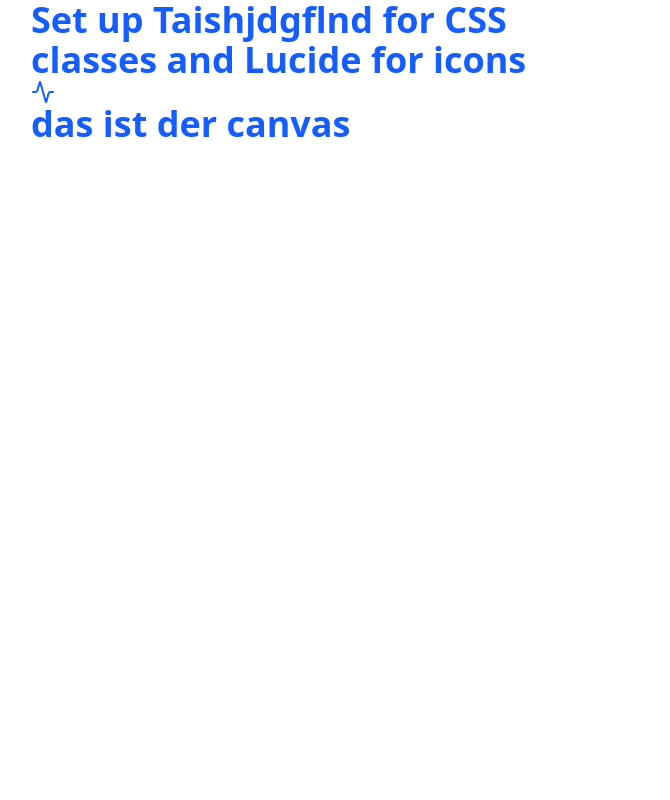
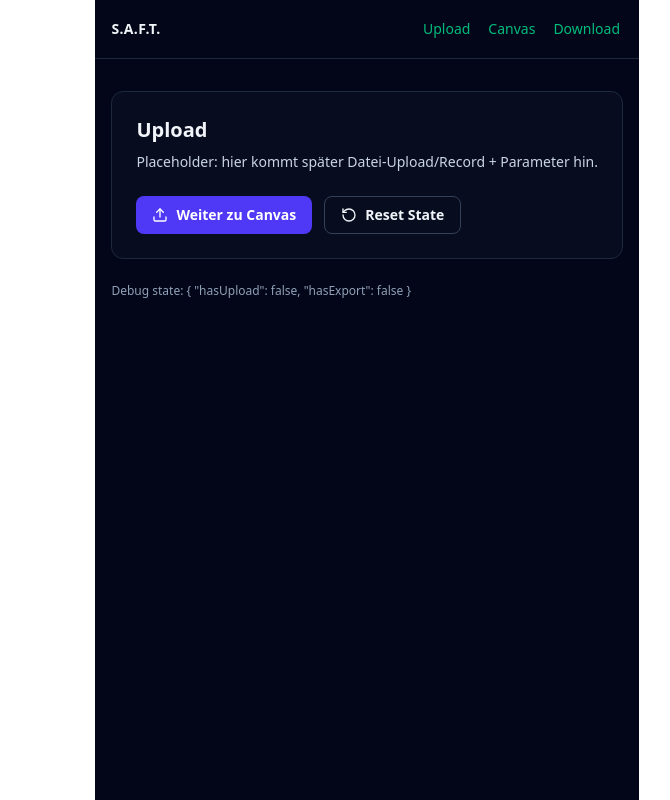
Before and after one commit to Advanced-Software-Engineering-23IKI1/saft, a Vue app in the folder vue-saft/: page /upload in a window 1280 px wide. Shown: the whole page, without its empty margins (1-671 px from the left). Built offline with nearby package versions, Linux system fonts and the light colour scheme.

Commit message:
added basic routing with state checking

```diff
--- a/vue-saft/src/App.vue
+++ b/vue-saft/src/App.vue
@@ -1,12 +1,23 @@
 <script setup>
-import { Activity } from 'lucide-vue-next';
-import  Canvas  from '@/components/Canvas.vue';
+import { RouterLink, RouterView } from 'vue-router'
 </script>
 
+
 <template>
-  <h1 class="text-4xl font-bold text-blue-600">
-    Set up Taishjdgflnd for CSS classes and Lucide for icons
-    <Activity />
-    <Canvas />
-  </h1>
+  <div class="min-h-screen bg-slate-950 text-slate-100">
+    <header class="border-b border-slate-800">
+      <div class="mx-auto flex max-w-5xl items-center justify-between px-4 py-4">
+        <div class="text-sm font-semibold tracking-wide">S.A.F.T.</div>
+        <nav class="flex gap-3 text-sm text-slate-300">
+          <RouterLink class="hover:text-white" to="/upload">Upload</RouterLink>
+          <RouterLink class="hover:text-white" to="/canvas">Canvas</RouterLink>
+          <RouterLink class="hover:text-white" to="/download">Download</RouterLink>
+        </nav>
+      </div>
+    </header>
+
+    <main class="mx-auto max-w-5xl px-4 py-8">
+      <RouterView />
+    </main>
+  </div>
 </template>
--- a/vue-saft/src/components/Canvas.vue
+++ /dev/null
@@ -1,9 +0,0 @@
-<script setup>
-
-</script>
-
-<template>
-  <h1 class="text-4xl font-bold text-blue-600">
-    das ist der canvas
-  </h1>
-</template>
--- /dev/null
+++ b/vue-saft/src/components/ui/Button.vue
@@ -0,0 +1,42 @@
+<script setup>
+const props = defineProps({
+  variant: { type: String, default: 'primary' }, // primary | outline | success
+  size: { type: String, default: 'md' }, // sm | md
+  type: { type: String, default: 'button' },
+  disabled: { type: Boolean, default: false },
+  className: { type: String, default: '' },
+})
+
+defineEmits(['click'])
+
+const base =
+  'inline-flex items-center justify-center gap-2 rounded-lg font-semibold transition focus:outline-none focus:ring-2 focus:ring-indigo-400'
+
+const variants = {
+  primary: 'bg-indigo-600 text-white',
+  success: 'bg-emerald-600 text-white',
+  outline: 'border border-slate-700 text-slate-100 bg-transparent hover:bg-slate-800',
+}
+
+const sizes = {
+  sm: 'px-3 py-1.5 text-sm',
+  md: 'px-4 py-2 text-sm',
+}
+</script>
+
+<template>
+  <button
+    :type="type"
+    :disabled="disabled"
+    :class="[
+      base,
+      variants[variant] ?? variants.primary,
+      sizes[size] ?? sizes.md,
+      disabled ? 'opacity-60 cursor-not-allowed' : 'hover:brightness-110',
+      className,
+    ]"
+    @click="$emit('click', $event)"
+  >
+    <slot />
+  </button>
+</template>
--- /dev/null
+++ b/vue-saft/src/components/ui/Card.vue
@@ -0,0 +1,11 @@
+<script setup>
+defineProps({
+  className: { type: String, default: '' },
+})
+</script>
+
+<template>
+  <div :class="['rounded-xl border border-slate-800 bg-slate-900/40 p-6', className]">
+    <slot />
+  </div>
+</template>
--- a/vue-saft/src/main.js
+++ b/vue-saft/src/main.js
@@ -2,5 +2,6 @@
 
 import { createApp } from 'vue'
 import App from './App.vue'
+import router from './router'
 
-createApp(App).mount('#app')
+createApp(App).use(router).mount('#app')
--- /dev/null
+++ b/vue-saft/src/router/index.js
@@ -0,0 +1,30 @@
+import { createRouter, createWebHistory } from 'vue-router'
+import UploadView from '@/views/UploadView.vue'
+import CanvasView from '@/views/CanvasView.vue'
+import DownloadView from '@/views/DownloadView.vue'
+import NotFoundView from '@/views/NotFoundView.vue'
+import { getState } from '@/store/saftState'
+
+const routes = [
+  { path: '/', redirect: '/upload' },
+  { path: '/upload', name: 'upload', component: UploadView },
+  { path: '/canvas', name: 'canvas', component: CanvasView, meta: { requiresUpload: true } },
+  { path: '/download', name: 'download', component: DownloadView, meta: { requiresExport: true } },
+  { path: '/:catchAll(.*)', name: 'not-found', component: NotFoundView, meta: { requiresExport: true } },
+]
+
+const router = createRouter({
+  history: createWebHistory(),
+  routes,
+})
+
+router.beforeEach((to) => {
+  const state = getState()
+
+  if (to.meta.requiresUpload && !state.hasUpload) return { name: 'upload' }
+  if (to.meta.requiresExport && !state.hasExport) return { name: 'canvas' }
+
+  return true
+})
+
+export default router
--- /dev/null
+++ b/vue-saft/src/store/saftState.js
@@ -0,0 +1,30 @@
+// Modul für den “App-Zustand” (z.B. ob etwas hochgeladen wurde).
+
+import { loadJSON, saveJSON, remove } from '@/utils/storage'
+
+const KEY = 'saft.state.v1'
+
+let state = loadJSON(KEY, {
+  hasUpload: false,
+  hasExport: false,
+})
+
+export function getState() {
+  return state
+}
+
+export function setHasUpload(value) {
+  state.hasUpload = Boolean(value)
+  if (!state.hasUpload) state.hasExport = false
+  saveJSON(KEY, state)
+}
+
+export function setHasExport(value) {
+  state.hasExport = Boolean(value)
+  saveJSON(KEY, state)
+}
+
+export function resetState() {
+  state = { hasUpload: false, hasExport: false }
+  remove(KEY)
+}
--- /dev/null
+++ b/vue-saft/src/utils/storage.js
@@ -0,0 +1,18 @@
+// Kapselt sessionStorage/localStorage, damit später nicht überall Strings/JSON geparsed werden müssen
+
+export function loadJSON(key, fallback) {
+  try {
+    const raw = sessionStorage.getItem(key)
+    return raw ? JSON.parse(raw) : fallback
+  } catch {
+    return fallback
+  }
+}
+
+export function saveJSON(key, value) {
+  sessionStorage.setItem(key, JSON.stringify(value))
+}
+
+export function remove(key) {
+  sessionStorage.removeItem(key)
+}
--- /dev/null
+++ b/vue-saft/src/views/CanvasView.vue
@@ -0,0 +1,47 @@
+<template>
+  <section class="space-y-6">
+    <Card>
+      <h1 class="text-xl font-semibold">Canvas</h1>
+      <p class="mt-2 text-sm text-slate-300">
+        Placeholder: hier kommt später Spektrogramm + Edit-Tools hin.
+      </p>
+
+      <div class="mt-6 flex flex-wrap gap-3">
+        <Button variant="outline" @click="back">
+          <ArrowLeft class="h-4 w-4" />
+          Zurück zu Upload
+        </Button>
+
+        <Button variant="success" @click="goNext">
+          <Wand2 class="h-4 w-4" />
+          „Export ready“ → Download
+        </Button>
+      </div>
+    </Card>
+
+    <div class="text-xs text-slate-400">
+      Debug state: {{ state }}
+    </div>
+  </section>
+</template>
+
+<script setup>
+import { computed } from 'vue'
+import { useRouter } from 'vue-router'
+import { ArrowLeft, Wand2 } from 'lucide-vue-next'
+import Card from '@/components/ui/Card.vue'
+import Button from '@/components/ui/Button.vue'
+import { getState, setHasExport } from '@/store/saftState'
+
+const router = useRouter()
+const state = computed(() => getState())
+
+function back() {
+  router.push({ name: 'upload' })
+}
+
+function goNext() {
+  setHasExport(true)
+  router.push({ name: 'download' })
+}
+</script>
--- /dev/null
+++ b/vue-saft/src/views/DownloadView.vue
@@ -0,0 +1,47 @@
+<template>
+  <section class="space-y-6">
+    <Card>
+      <h1 class="text-xl font-semibold">Download</h1>
+      <p class="mt-2 text-sm text-slate-300">
+        Placeholder: hier kommt später Abspielen/Download hin.
+      </p>
+
+      <div class="mt-6 flex flex-wrap gap-3">
+        <Button variant="outline" @click="back">
+          <ArrowLeft class="h-4 w-4" />
+          Zurück zu Canvas
+        </Button>
+
+        <Button variant="primary" @click="startOver">
+          <Home class="h-4 w-4" />
+          Neuer Durchlauf
+        </Button>
+      </div>
+    </Card>
+
+    <div class="text-xs text-slate-400">
+      Debug state: {{ state }}
+    </div>
+  </section>
+</template>
+
+<script setup>
+import { computed } from 'vue'
+import { useRouter } from 'vue-router'
+import { ArrowLeft, Home } from 'lucide-vue-next'
+import Card from '@/components/ui/Card.vue'
+import Button from '@/components/ui/Button.vue'
+import { getState, resetState } from '@/store/saftState'
+
+const router = useRouter()
+const state = computed(() => getState())
+
+function back() {
+  router.push({ name: 'canvas' })
+}
+
+function startOver() {
+  resetState()
+  router.push({ name: 'upload' })
+}
+</script>
--- /dev/null
+++ b/vue-saft/src/views/NotFoundView.vue
@@ -0,0 +1,3 @@
+<script setup></script>
+
+<template></template>
--- /dev/null
+++ b/vue-saft/src/views/UploadView.vue
@@ -0,0 +1,48 @@
+<template>
+  <section class="space-y-6">
+    <Card>
+      <h1 class="text-xl font-semibold">Upload</h1>
+      <p class="mt-2 text-sm text-slate-300">
+        Placeholder: hier kommt später Datei-Upload/Record + Parameter hin.
+      </p>
+
+      <div class="mt-6 flex flex-wrap gap-3">
+        <Button variant="primary" @click="goNext">
+          <Upload class="h-4 w-4" />
+          Weiter zu Canvas
+        </Button>
+
+        <Button variant="outline" @click="reset">
+          <RotateCcw class="h-4 w-4" />
+          Reset State
+        </Button>
+      </div>
+    </Card>
+
+    <div class="text-xs text-slate-400">
+      Debug state: {{ state }}
+    </div>
+  </section>
+</template>
+
+<script setup>
+import { computed } from 'vue'
+import { useRouter } from 'vue-router'
+import { Upload, RotateCcw } from 'lucide-vue-next'
+import Card from '@/components/ui/Card.vue'
+import Button from '@/components/ui/Button.vue'
+import { getState, setHasUpload, resetState } from '@/store/saftState'
+
+const router = useRouter()
+const state = computed(() => getState())
+
+function goNext() {
+  setHasUpload(true)
+  router.push({ name: 'canvas' })
+}
+
+function reset() {
+  resetState()
+  router.push({ name: 'upload' })
+}
+</script>
```
